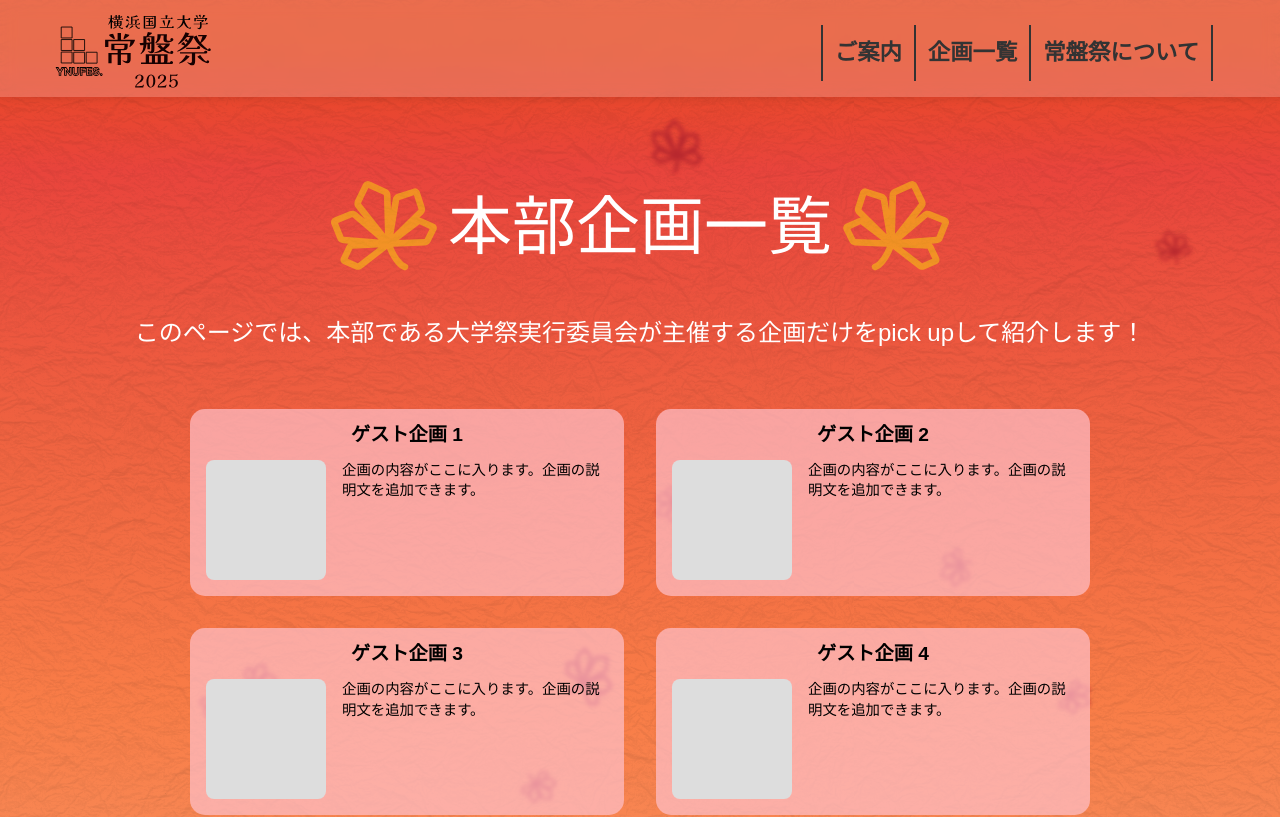
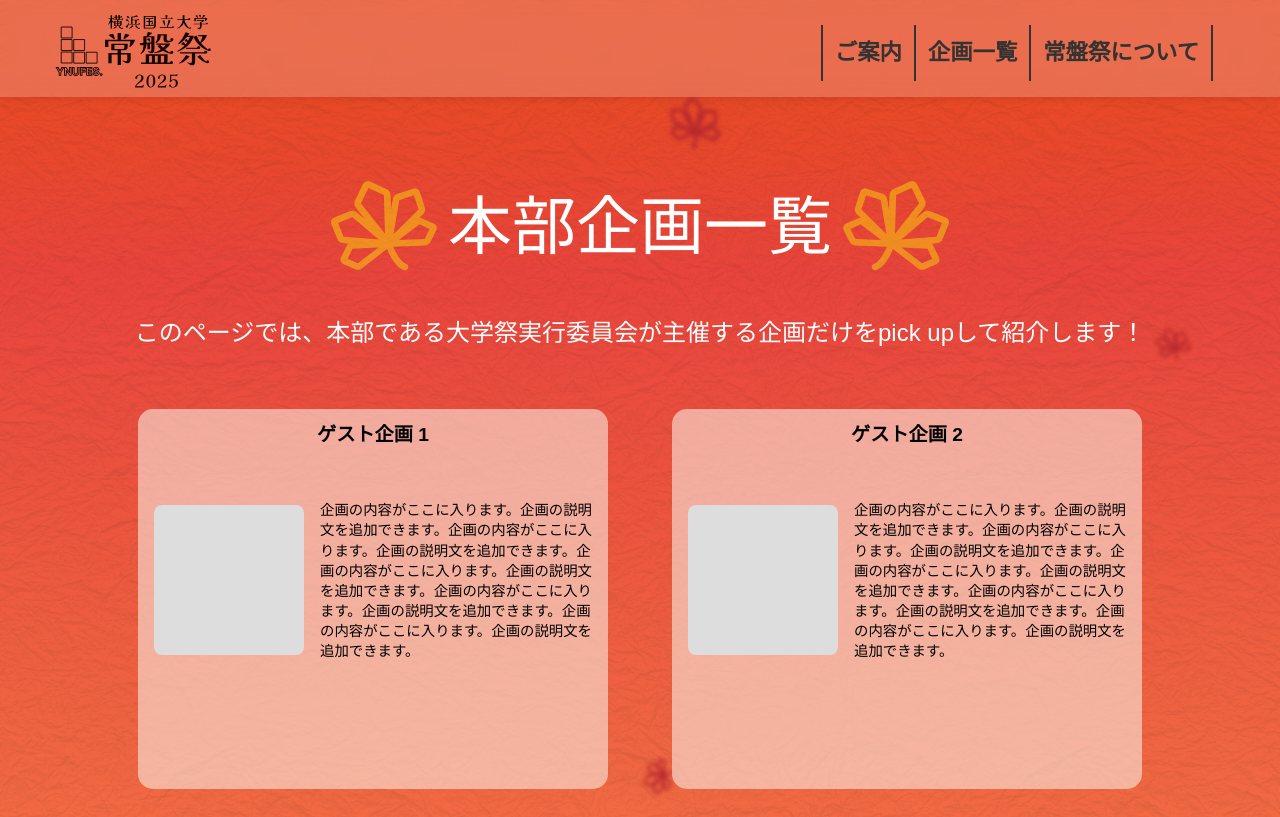
Before and after one commit to ynufes-tech/ynufes-tokiwa25, a Nuxt app: page /official in a window 1280 px wide. Shown: the top 817 px of the page. Built offline with nearby package versions, Linux system fonts and the light colour scheme; a web font is replaced by a local one.

Commit message:
本部企画

```diff
--- a/pages/official/index.vue
+++ b/pages/official/index.vue
@@ -13,13 +13,13 @@ useHead({
       <p class="message">
         このページでは、本部である大学祭実行委員会が主催する企画だけをpick upして紹介します！
       </p>
-    <div class="card card-grid">
+      <div class="cards card-grid">
         <div class="card" v-for="i in 8" :key="i">
           <h3 class="card-title">ゲスト企画 {{ i }}</h3>
           <div class="card-content">
             <div class="card-image"></div>
             <p class="card-text">
-          企画の内容がここに入ります。企画の説明文を追加できます。
+              企画の内容がここに入ります。企画の説明文を追加できます。企画の内容がここに入ります。企画の説明文を追加できます。企画の内容がここに入ります。企画の説明文を追加できます。企画の内容がここに入ります。企画の説明文を追加できます。企画の内容がここに入ります。企画の説明文を追加できます。
             </p>
           </div>
         </div>
@@ -37,13 +37,21 @@ useHead({
   color: white;
   text-align: center ;
   margin-bottom: 2rem;
+  margin-right: 15px;
+  margin-left: 15px;
 }
 .card {
-  background: rgba(255, 192, 203, 0.7);
+  background: rgba(251,234,222,0.6);
   border-radius: 15px;
   padding: 1rem;
   display: flex;
-  flex-direction: column
+  flex-direction: column;
+  transition: .1s;
+}
+.card:hover{
+  background: rgba(251,234,222,0.7);
+  transition: .1s;
+  cursor: pointer;
 }
 .card-title {
   font-size: 1.2rem;
@@ -57,24 +65,57 @@ useHead({
   align-items: flex-start;
 }
 .card-image {
-  width: 120px;
-  height: 120px;
+  width: 150px;
+  height: 150px;
   background: #ddd;
   border-radius: 8px;
   flex-shrink: 0;
+  margin-top: 45px;
+  @include sm{
+    width: 100px;
+    height: 100px;
+    margin-top: 60px;
+  }
 }
 .card-text {
   flex: 1;
   font-size: 0.9rem;
   line-height: 1.4;
+  margin-top: 40px;
+  @include lg{
+    margin-top: 20px;
+  }
+  @include sm{
+    font-size: 14px;
+    margin-top: 10px;
+  }
 }
 .card-grid {
   display: grid;
-  grid-template-columns: repeat(2, 1fr);
-  gap: 2rem;
+  grid-template-columns: 470px 470px;
+  grid-auto-rows: 380px;
+  gap: 4rem;
   max-width: 900px;
   margin: 0 auto;
   padding: 2rem 1rem;
   background: none;
+  justify-content: center;
+  @include xl{
+    grid-template-columns: 430px 430px;
+    grid-auto-rows: 358px;
+  }
+  @include lg{
+    grid-template-columns: 360px 360px;
+    grid-auto-rows: 340px;
+    gap: 2rem;
+  }
+  @include md{
+    grid-template-columns: 360px;
+    grid-auto-rows: 340px;
+  }
+  @include sm{
+    grid-template-columns: 300px;
+    grid-auto-rows: 340px;
+  }
 }
 </style>
```
Lines whose indentation alone changed are shown as unchanged.
